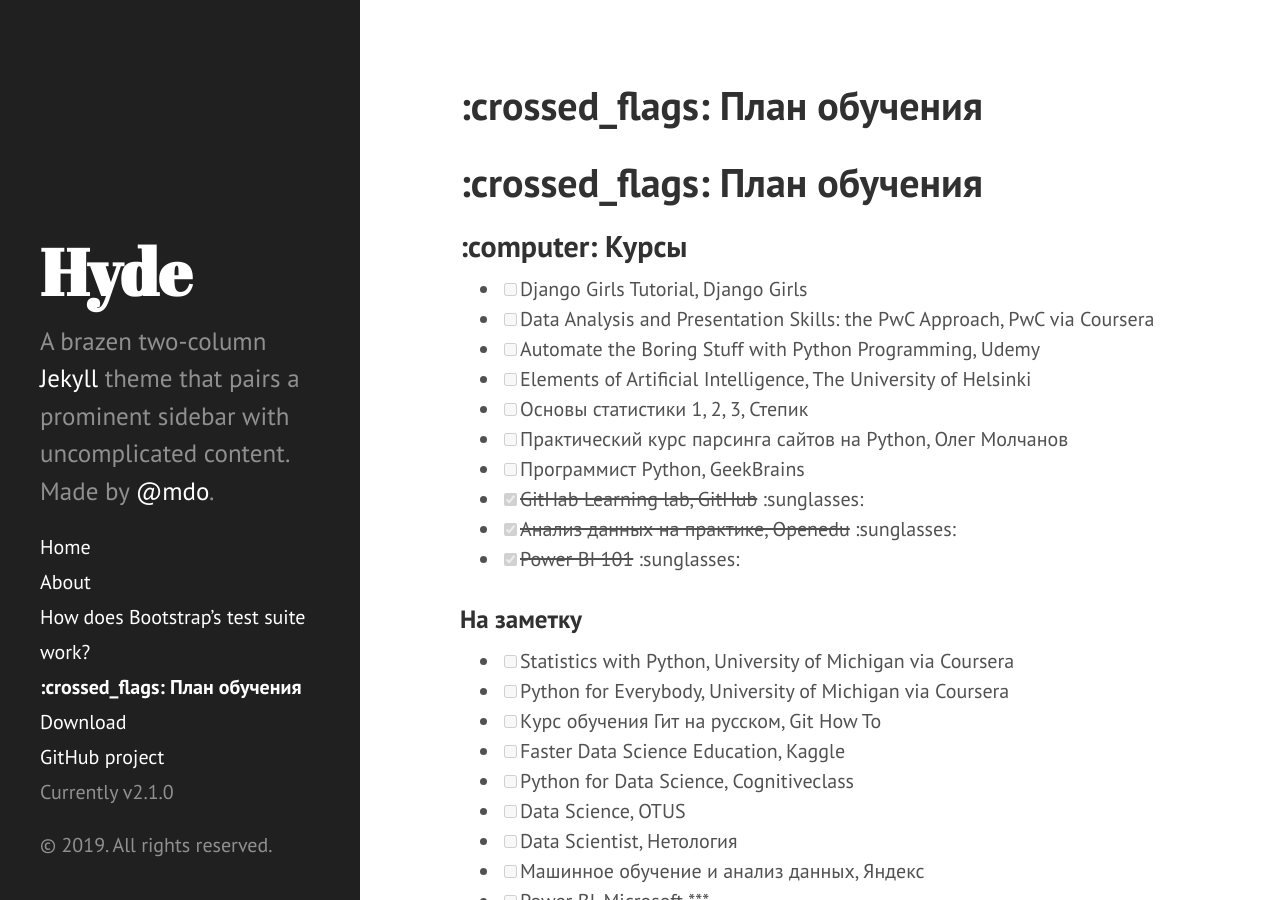
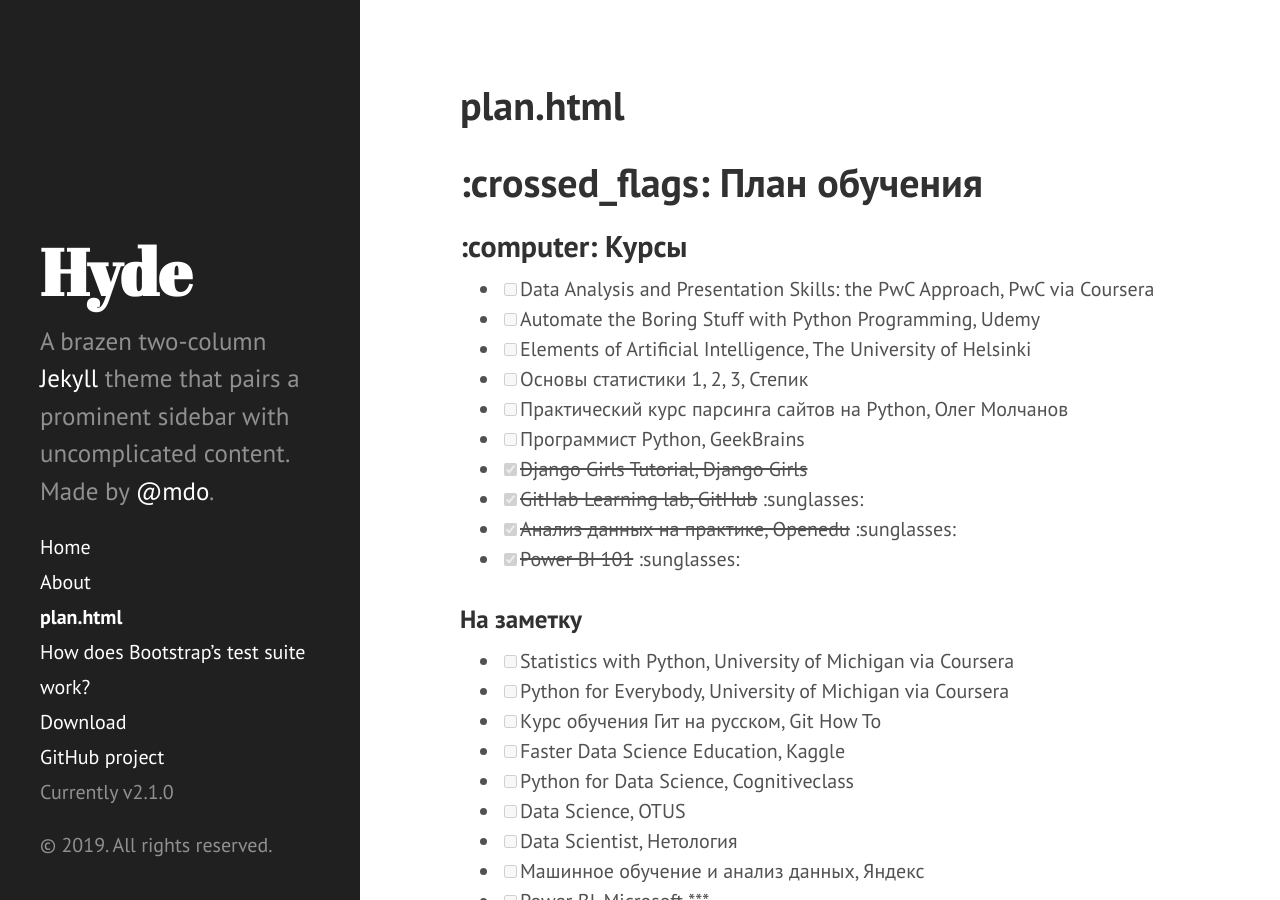
Before and after one commit to Drewleks/about-me, a Jekyll site: the page built from plan.md, in a window 1280 px wide and 900 px high. Built offline with Jekyll 4.4.1, drawn with Linux system fonts in a browser that asks for light colours; our own code applies the rules of GitHub Pages for plain Markdown files.

Commit message:
Update plan.md

```diff
--- a/plan.md
+++ b/plan.md
@@ -1,12 +1,17 @@
+---
+layout: page
+title: plan.html
+---
+
 # :crossed_flags: План обучения
 ## :computer: Курсы
-- [ ] Django Girls Tutorial, Django Girls
 - [ ] Data Analysis and Presentation Skills: the PwC Approach, PwC via Coursera
 - [ ] Automate the Boring Stuff with Python Programming, Udemy
 - [ ] Elements of Artificial Intelligence, The University of Helsinki
 - [ ] Основы статистики 1, 2, 3, Степик
 - [ ] Практический курс парсинга сайтов на Python, Олег Молчанов
 - [ ] Программист Python, GeekBrains
+- [x] ~~Django Girls Tutorial, Django Girls~~
 - [x] ~~GitHab Learning lab, GitHub~~ :sunglasses:
 - [x] ~~Анализ данных на практике, Openedu~~ :sunglasses:
 - [x] ~~Power BI 101~~ :sunglasses:
```
